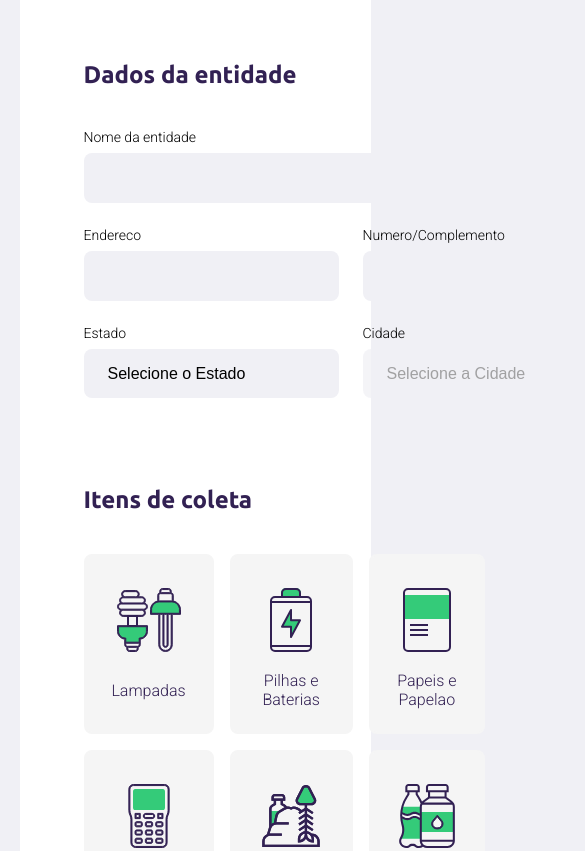
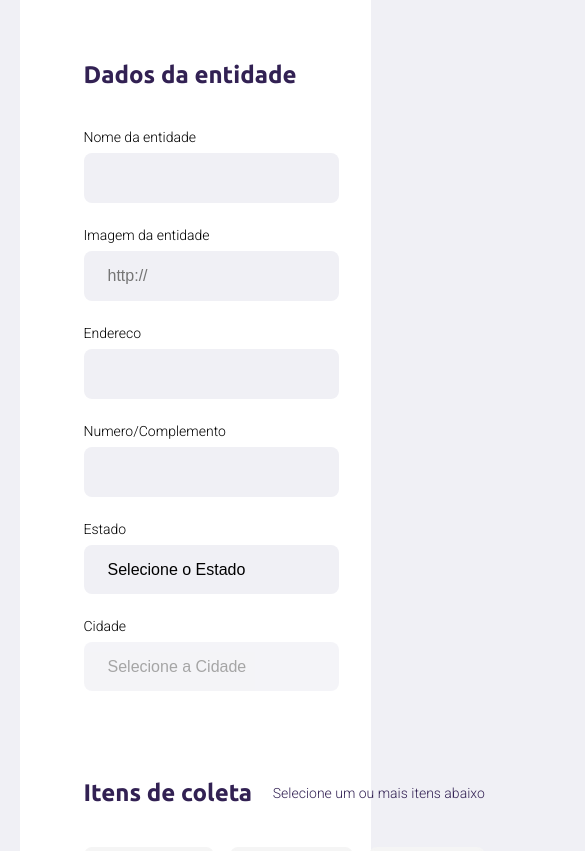
Before and after one commit to thomasuhc/1_Web_Development_Bootcamp_NLW_1_Ecoleta, a website: page src/views/create-point.html in a window 390 px wide. Shown: the part 365-1216 px from the top of the page, 585 px wide, since content can reach past the window. Drawn offline with nearby package versions, Linux system fonts and the light colour scheme; files that its build step writes are made by us from their sources; no server answers; files whose address does not match are found by name.

Commit message:
Completed Phase 03 and 04  Bootcamp
Phase 03 and 04  Bootcamp

```diff
--- a/public/styles/create-point.css
+++ b/public/styles/create-point.css
@@ -50,10 +50,19 @@ form fieldset {
 
 form legend {
     margin-bottom:  40px;
+    display: flex;
+    align-items: center;
+    justify-content: space-between;
+    width: 100%;
 }
 
 form legend h2 {
     font-size: 24px;
+}
+
+form legend span {
+    font-size: 14px;
+    color: var(--title-color);
 }
 
 form .field {
--- a/public/styles/responsive.css
+++ b/public/styles/responsive.css
@@ -26,6 +26,14 @@
         height: 250px;
     }
 
+    #page-create-point .field-group {
+        flex-direction: column;
+    }
+
+    #page-create-point .field-group .field + .field {
+        margin-left: 0;
+    }
+
 }
 
 @media(min-width: 1700px) {
--- a/src/views/create-point.html
+++ b/src/views/create-point.html
@@ -22,9 +22,16 @@
                 <h2>Dados da entidade</h2>
             </legend>
 
-            <div class="field">
-                <label for="">Nome da entidade</label>
-                <input type="text" name="name" required="required">
+            <div class="field-group">
+                <div class="field">
+                    <label for="">Nome da entidade</label>
+                    <input type="text" name="name" required="required">
+                </div>
+                <div class="field">
+                    <label for="">Imagem da entidade</label>
+                    <input type="url" name="imagem" required="required" placeholder="http://">
+                </div>
+
             </div>
 
             <div class="field-group">
@@ -63,6 +70,7 @@
         <fieldset>
             <legend>
                 <h2>Itens de coleta</h2>
+                <span>Selecione um ou mais itens abaixo</span>
             </legend>
 
             <div class="itens-grid">
```
